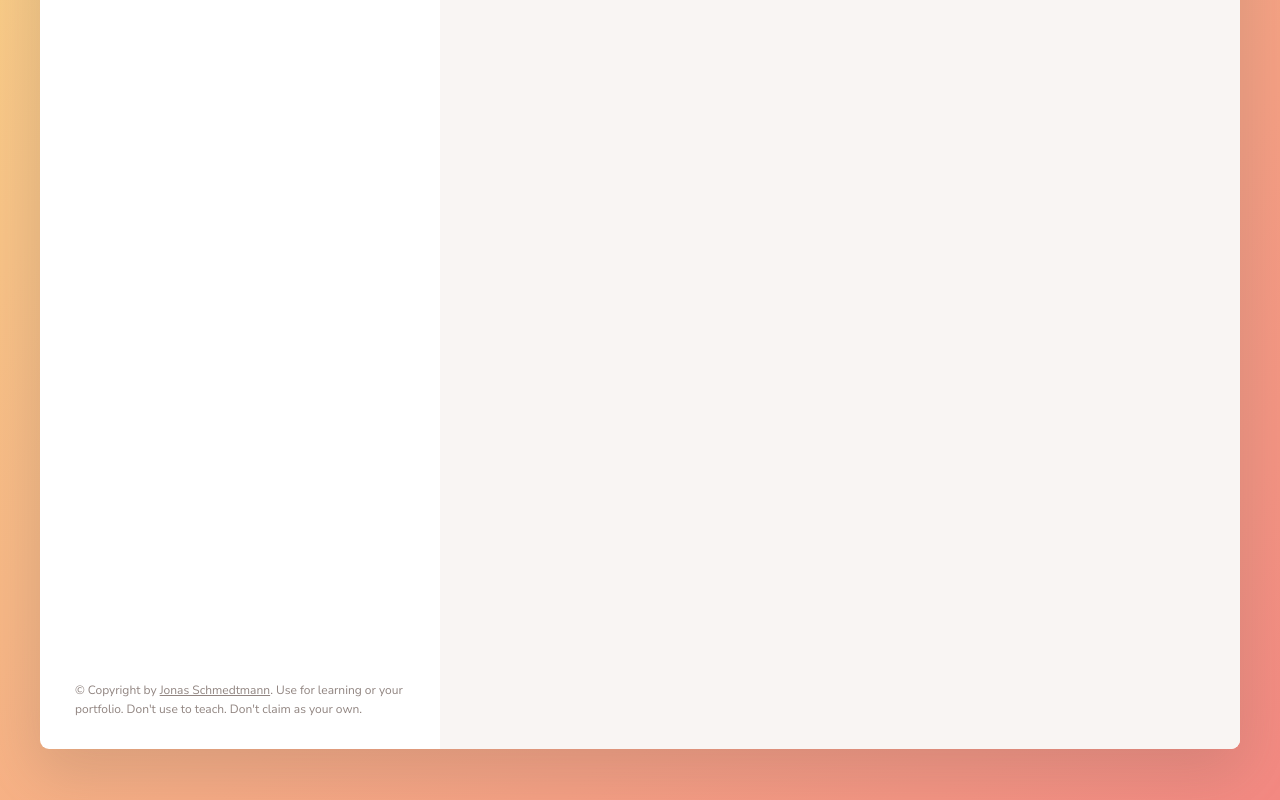
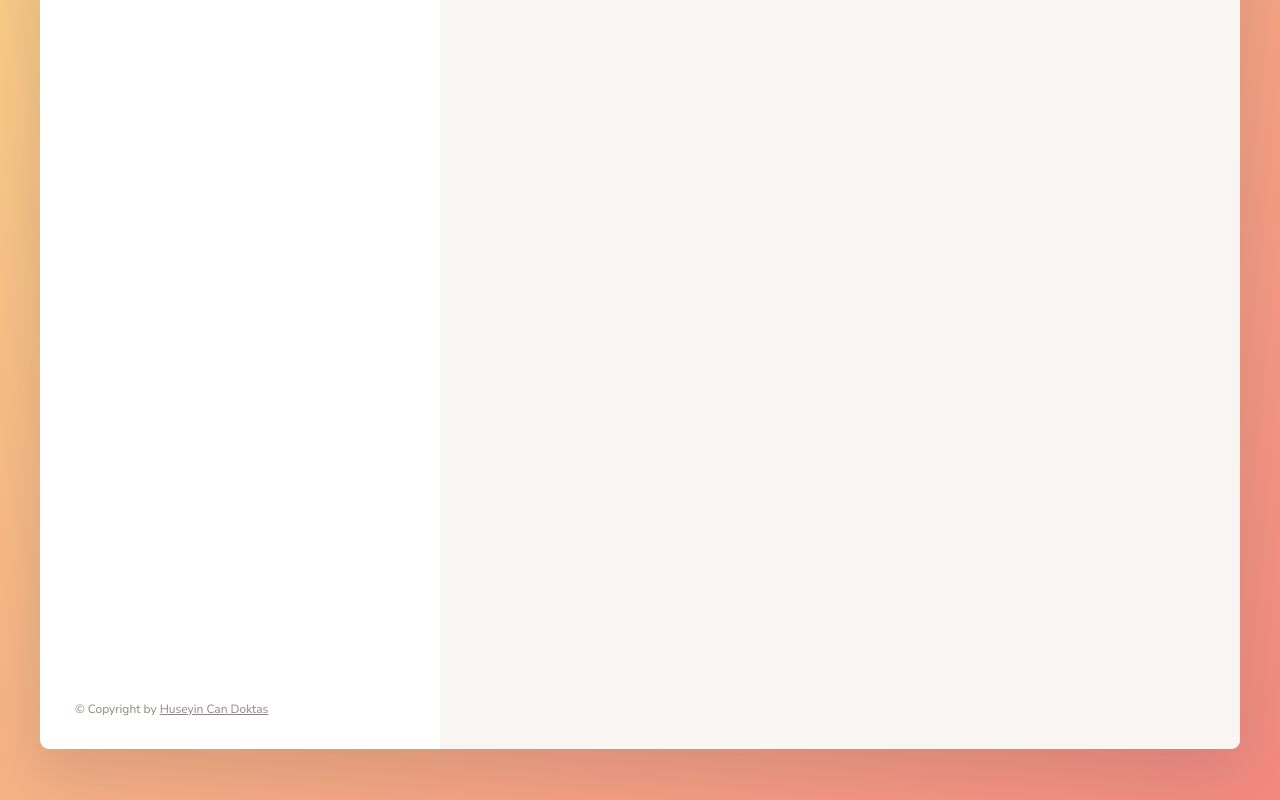
Before and after one commit to candoktas/forkify, a website built with Parcel: page index.html in a window 1280 px wide. Shown: the part 472-1272 px from the top of the page. Built offline with nearby package versions, Linux system fonts and the light colour scheme.

Commit message:
updated logic

```diff
--- a/index.html
+++ b/index.html
@@ -126,11 +126,9 @@
           <a
             class="twitter-link"
             target="_blank"
-            href="https://twitter.com/jonasschmedtman"
-            >Jonas Schmedtmann</a
-          >. Use for learning or your portfolio. Don't use to teach. Don't claim
-          as your own.
-        </p>
+            href="https://github.com/candoktas"
+            >Huseyin Can Doktas</a
+          >
       </div>
 
       <div class="recipe">
```
